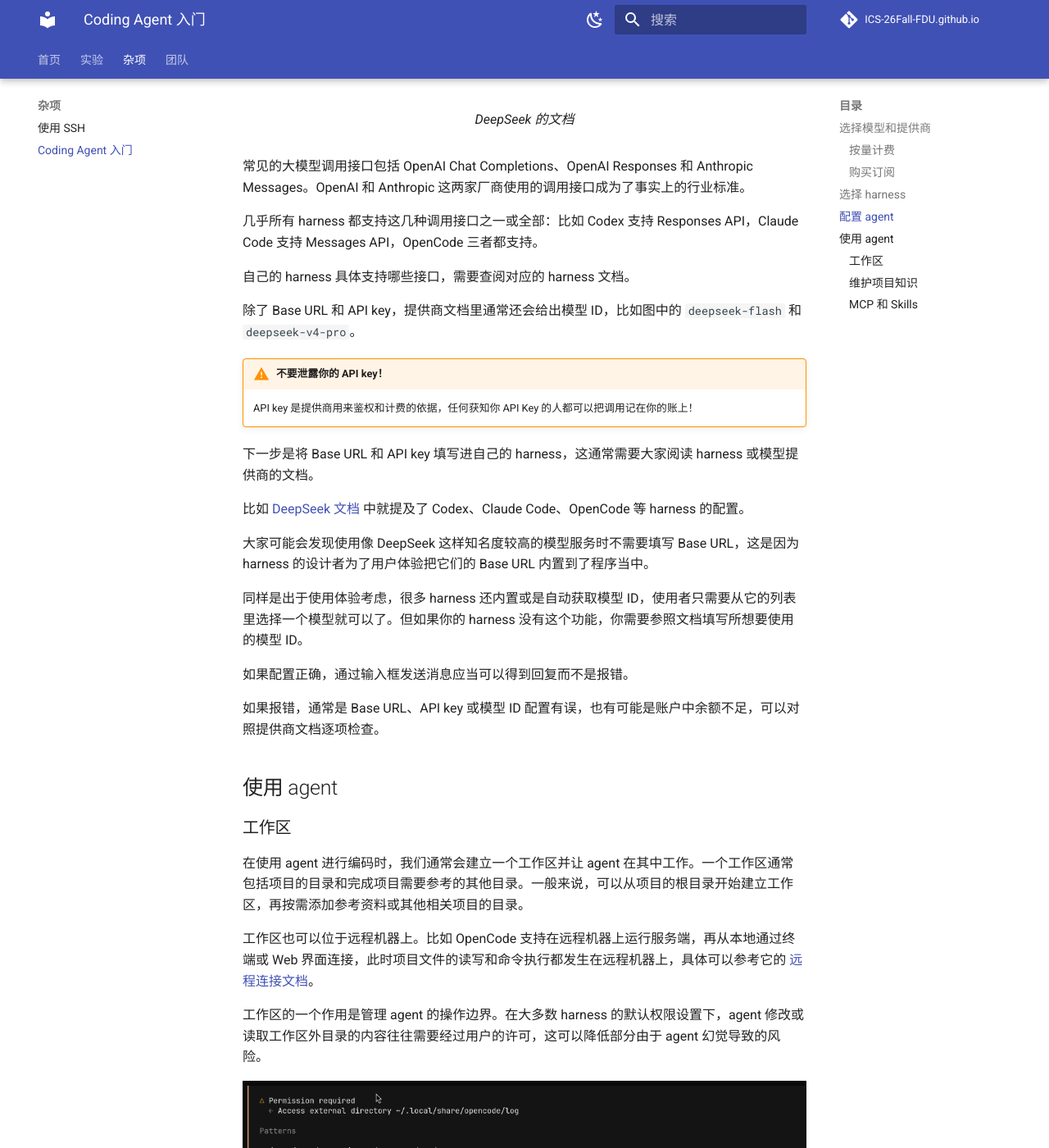
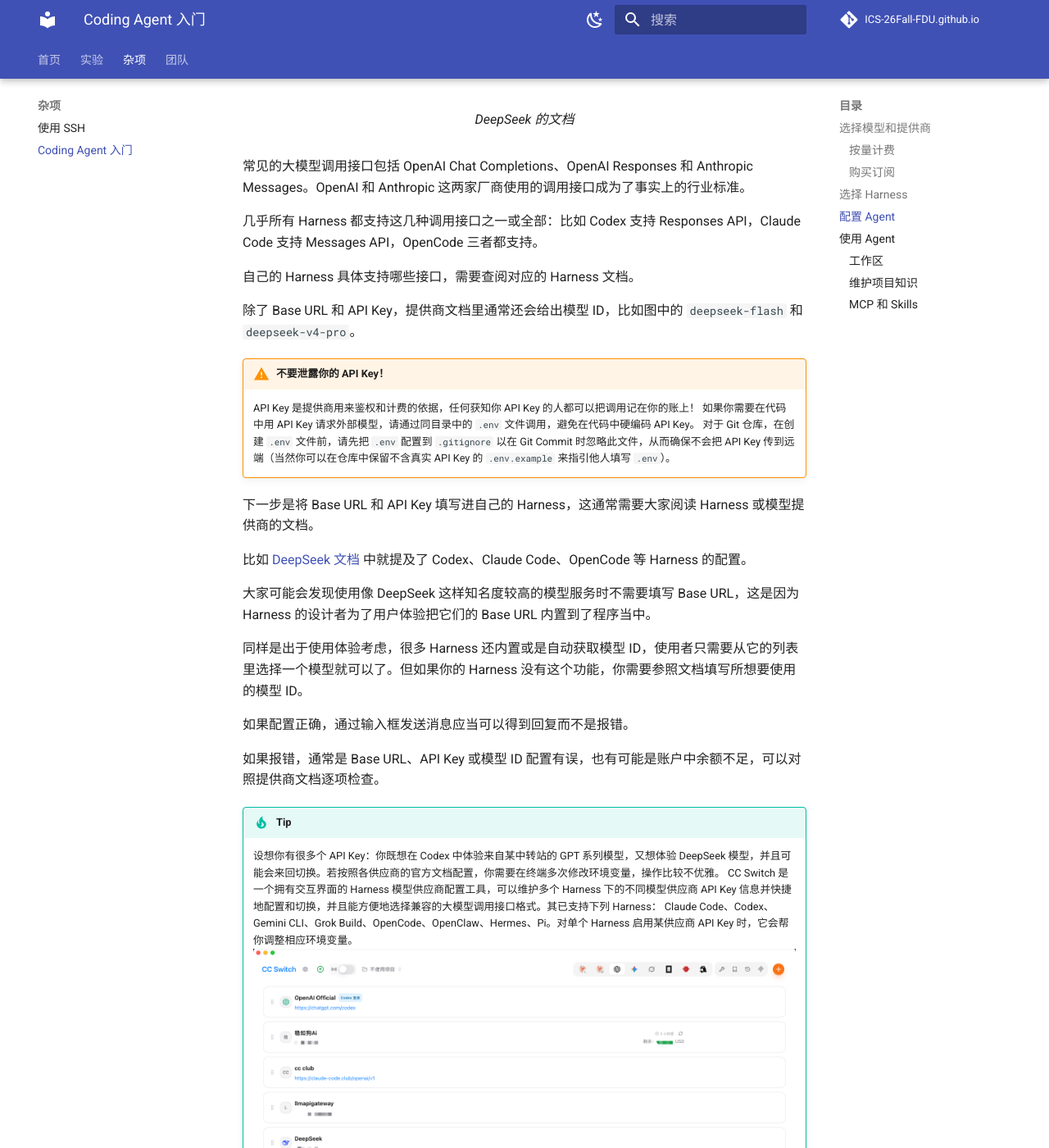
Before and after one commit to ICS-26Fall-FDU/ICS-26Fall-FDU.github.io, an MkDocs documentation site: the page built from docs/misc/coding-agent.md, in a window 1280 px wide and 1400 px high, scrolled down 6465 px. Shown: the whole window at 82% size. Built offline with MkDocs 1.6.1 and Material for MkDocs 9.7.7, drawn with Linux system fonts in a browser that asks for light colours; comment, search, counter and statistics services are not loaded; some of the changed text lies outside the part shown.

Commit message:
doc(coding-agent): perf agent configuration, add introduction for cc switch; perf 'Agent' and 'Harness'

```diff
--- a/docs/misc/coding-agent.md
+++ b/docs/misc/coding-agent.md
@@ -1,12 +1,12 @@
 # Coding Agent 入门
 
-Agent 是 LLM 及运行时框架（harness）的结合体。
+Agent 是 LLM 及运行时框架（Harness）的结合体。
 
-出于实际需要，人们为不同的工作设计了专门的 agent，其中专为编码任务设计的叫作 Coding Agent。
+出于实际需要，人们为不同的工作设计了专门的 Agent，其中专为编码任务设计的叫作 Coding Agent。
 
-由于 Coding Agent 是一个快速发展的概念，这篇文章不可避免地会有不少错漏。我们在这里暂时只介绍从 harness、模型选择到 agent 配置与使用的一些基本概念，至于具体使用需要大家查阅对应文档并动手尝试。
+由于 Coding Agent 是一个快速发展的概念，这篇文章不可避免地会有不少错漏。我们在这里暂时只介绍从 Harness、模型选择到 Agent 配置与使用的一些基本概念，至于具体使用需要大家查阅对应文档并动手尝试。
 
-!!! question "为什么需要 harness"
+!!! question "为什么需要 Harness"
 
     不少同学或许使用过像是 ChatGPT、DeepSeek 或是豆包这样的 LLM 聊天机器人来完成编码工作。大家只需要在网页或客户端的聊天框中输入文字或上传图片来描述自己的需求，把这些内容作为提示词发送给机器人，稍等片刻就能看到回复中写好的代码。
 
@@ -19,11 +19,11 @@
 
     它给 LLM 提供了同外部世界交互的**工具**，允许它在一定边界内采取行动（比如让它可以自己调用工具去查看代码文件，或是执行某个命令并获得反馈，但是不应该允许它删掉你的重要文件）。
 
-    它同时负责管理 LLM 的**上下文**，决定哪些内容该保留、哪些被丢弃和压缩，通过把某些重要的内容常驻在会话当中，harness 也能缓解重要的信息随着上下文增长被隐式遗忘的风险。
+    它同时负责管理 LLM 的**上下文**，决定哪些内容该保留、哪些被丢弃和压缩，通过把某些重要的内容常驻在会话当中，Harness 也能缓解重要的信息随着上下文增长被隐式遗忘的风险。
 
-    最后，为了让 LLM 能够使用工具并看到结果，根据上下文做出 「下一步该怎么做才能完成任务」 的决策，harness 还需要**编排** LLM 的**控制循环**使其真的能够端到端地思考和解决问题。
+    最后，为了让 LLM 能够使用工具并看到结果，根据上下文做出 「下一步该怎么做才能完成任务」 的决策，Harness 还需要**编排** LLM 的**控制循环**使其真的能够端到端地思考和解决问题。
 
-    这里的三点可以说是 harness 最重要的部分：**工具**（Tool）、**上下文**（Context）和**控制循环**（Control Loop，有时也被称为编排）。
+    这里的三点可以说是 Harness 最重要的部分：**工具**（Tool）、**上下文**（Context）和**控制循环**（Control Loop，有时也被称为编排）。
 
 ## 选择模型和提供商
 
@@ -55,7 +55,7 @@
   <figcaption>DeepSeek V4.1 Flash 的部分提供商</figcaption>
 </figure>
 
-对于提供订阅服务的提供商来说，用量较大时，用户按量计费的总花费通常远高于订阅套餐；agent 场景的 token 消耗普遍较高，按量计费可能带来高昂开销。
+对于提供订阅服务的提供商来说，用量较大时，用户按量计费的总花费通常远高于订阅套餐；Agent 场景的 token 消耗普遍较高，按量计费可能带来高昂开销。
 
 除了上述提供商，部分单位和个人也会搭建中转站来供客户按量计费使用海外前沿模型。由于许多中转站的上游使用批量创建的订阅账号池而非按量付费，它们的价格往往可以做到官方按量计费的 1/30 以下。但是大多数采用这种方案的中转站延迟和稳定性往往相对糟糕。
 
@@ -91,9 +91,9 @@
   <figcaption>TA 的 Claude 账号被 Anthropic 封禁</figcaption>
 </figure>
 
-## 选择 harness
+## 选择 Harness
 
-常见的由模型厂商开发的通用/编码 harness 包括：
+常见的由模型厂商开发的通用/编码 Harness 包括：
 
 - OpenAI 公司推出的 Codex（CLI 开源）
 - Anthropic 公司推出的 Claude Code（闭源）
@@ -102,34 +102,34 @@
 - 深度求索公司推出的 DeepSeek Harness（开源）
 - ...
 
-常见的由第三方开发的 harness 包括：
+常见的由第三方开发的 Harness 包括：
 
 - Pi
 - OpenCode
 - ...
 
-选择一个 harness 的首要考虑是自己所要使用的 LLM。
+选择一个 Harness 的首要考虑是自己所要使用的 LLM。
 
-为了更贴合 agent 这一使用场景的需要，如今 LLM 的后训练大量围绕 agent 能力展开。尽管厂家通常会在训练中组合使用多种 harness 以提升模型在不同 harness 上的泛化性，但实际上，模型不可避免地会在某些 harness 上表现更好，而在另一些 harness 上表现更差。
+为了更贴合 Agent 这一使用场景的需要，如今 LLM 的后训练大量围绕 Agent 能力展开。尽管厂家通常会在训练中组合使用多种 Harness 以提升模型在不同 Harness 上的泛化性，但实际上，模型不可避免地会在某些 Harness 上表现更好，而在另一些 Harness 上表现更差。
 
 <figure markdown="span">
   ![deepseek](../assets/deepseek.jpeg){ width="300" }
   <figcaption>在 DSH 极简模式上表现更好的 DeepSeek V4 Pro 0813</figcaption>
 </figure>
 
-由于许多厂商的商业策略是提供订阅套餐，将自家模型和 harness 组合出售，厂商在训练时可能会优先保证模型在自家 harness 上的表现。因此，模型厂商提供的第一方 harness 通常会表现相对较好。除此以外，对开放权重模型来说，训练数据往往也覆盖了 Codex、Claude Code、OpenCode 等主流 harness，因此模型在这些 harness 上通常也有不错的表现。
+由于许多厂商的商业策略是提供订阅套餐，将自家模型和 Harness 组合出售，厂商在训练时可能会优先保证模型在自家 Harness 上的表现。因此，模型厂商提供的第一方 Harness 通常会表现相对较好。除此以外，对开放权重模型来说，训练数据往往也覆盖了 Codex、Claude Code、OpenCode 等主流 Harness，因此模型在这些 Harness 上通常也有不错的表现。
 
-harness 自身的安全性也很重要。除了 Vibe Coding 本身可能带来的安全风险，部分厂商也在自家的 harness 中收集使用数据并将其作为对用户进行风险控制的手段。考虑到部分海外厂商会主动封禁来自中国内地用户的访问，这可能会给大家的使用带来麻烦。
+Harness 自身的安全性也很重要。除了 Vibe Coding 本身可能带来的安全风险，部分厂商也在自家的 Harness 中收集使用数据并将其作为对用户进行风险控制的手段。考虑到部分海外厂商会主动封禁来自中国内地用户的访问，这可能会给大家的使用带来麻烦。
 
-因为不同 harness 的系统提示词和工具定义不同，前缀缓存的命中情况会有差异。具体差异需要大家在实际使用中体会和比较。
+因为不同 Harness 的系统提示词和工具定义不同，前缀缓存的命中情况会有差异。具体差异需要大家在实际使用中体会和比较。
 
-## 配置 agent
+## 配置 Agent
 
-现在我们已经选好了使用的模型和 harness，接下来要做的就是将我们选好的模型配置进 harness 了。大多数 harness 都允许使用者配置来自不同提供商的模型，不过配置流程会根据大家选用模型的不同而存在一些差异。
+现在我们已经选好了使用的模型和 Harness，接下来要做的就是将我们选好的模型配置进 Harness 了。大多数 Harness 都允许使用者配置来自不同提供商的模型，不过配置流程会根据大家选用模型的不同而存在一些差异。
 
-如果大家使用的是模型厂商的官方 harness 并已经购买了对应厂商的订阅套餐，那么配置会非常简单：只需在 harness 里根据提示登录你购买订阅时使用的账号。
+如果大家使用的是模型厂商的官方 Harness 并已经购买了对应厂商的订阅套餐，那么配置会非常简单：只需在 Harness 里根据提示登录你购买订阅时使用的账号。
 
-一般来说，除了这种情况以外，大家需要手动在自己的 harness 中配置模型。这首先需要在提供商的网站上获取 Base URL 和 API key 两个字段。其中 Base URL 是商家提供模型服务的网络路径，API key 是商家鉴权和计费的依据，也是我们调用服务的凭证。获取这二者通常需要大家阅读模型提供商的文档。
+一般来说，除了这种情况以外，大家需要手动在自己的 Harness 中配置模型。这首先需要在提供商的网站上获取 Base URL 和 API Key 两个字段。其中 Base URL 是商家提供模型服务的网络路径，API Key 是商家鉴权和计费的依据，也是我们调用服务的凭证。获取这二者通常需要大家阅读模型提供商的文档。
 
 以 DeepSeek 为例：
 
@@ -140,92 +140,99 @@
 
 常见的大模型调用接口包括 OpenAI Chat Completions、OpenAI Responses 和 Anthropic Messages。OpenAI 和 Anthropic 这两家厂商使用的调用接口成为了事实上的行业标准。
 
-几乎所有 harness 都支持这几种调用接口之一或全部：比如 Codex 支持 Responses API，Claude Code 支持 Messages API，OpenCode 三者都支持。
+几乎所有 Harness 都支持这几种调用接口之一或全部：比如 Codex 支持 Responses API，Claude Code 支持 Messages API，OpenCode 三者都支持。
 
-自己的 harness 具体支持哪些接口，需要查阅对应的 harness 文档。
+自己的 Harness 具体支持哪些接口，需要查阅对应的 Harness 文档。
 
-除了 Base URL 和 API key，提供商文档里通常还会给出模型 ID，比如图中的 `deepseek-flash` 和 `deepseek-v4-pro`。
+除了 Base URL 和 API Key，提供商文档里通常还会给出模型 ID，比如图中的 `deepseek-flash` 和 `deepseek-v4-pro`。
 
-!!! warning "不要泄露你的 API key！"
+!!! warning "不要泄露你的 API Key！"
 
-    API key 是提供商用来鉴权和计费的依据，任何获知你 API Key 的人都可以把调用记在你的账上！
+    API Key 是提供商用来鉴权和计费的依据，任何获知你 API Key 的人都可以把调用记在你的账上！
+    如果你需要在代码中用 API Key 请求外部模型，请通过同目录中的 `.env` 文件调用，避免在代码中硬编码 API Key。
+    对于 Git 仓库，在创建 `.env` 文件前，请先把 `.env` 配置到 `.gitignore` 以在 Git Commit 时忽略此文件，从而确保不会把 API Key 传到远端（当然你可以在仓库中保留不含真实 API Key 的 `.env.example` 来指引他人填写 `.env`）。
 
-下一步是将 Base URL 和 API key 填写进自己的 harness，这通常需要大家阅读 harness 或模型提供商的文档。
+下一步是将 Base URL 和 API Key 填写进自己的 Harness，这通常需要大家阅读 Harness 或模型提供商的文档。
 
-比如 [DeepSeek 文档](https://api-docs.deepseek.com/zh-cn/) 中就提及了 Codex、Claude Code、OpenCode 等 harness 的配置。
+比如 [DeepSeek 文档](https://api-docs.deepseek.com/zh-cn/) 中就提及了 Codex、Claude Code、OpenCode 等 Harness 的配置。
 
-大家可能会发现使用像 DeepSeek 这样知名度较高的模型服务时不需要填写 Base URL，这是因为 harness 的设计者为了用户体验把它们的 Base URL 内置到了程序当中。
+大家可能会发现使用像 DeepSeek 这样知名度较高的模型服务时不需要填写 Base URL，这是因为 Harness 的设计者为了用户体验把它们的 Base URL 内置到了程序当中。
 
-同样是出于使用体验考虑，很多 harness 还内置或是自动获取模型 ID，使用者只需要从它的列表里选择一个模型就可以了。但如果你的 harness 没有这个功能，你需要参照文档填写所想要使用的模型 ID。
+同样是出于使用体验考虑，很多 Harness 还内置或是自动获取模型 ID，使用者只需要从它的列表里选择一个模型就可以了。但如果你的 Harness 没有这个功能，你需要参照文档填写所想要使用的模型 ID。
 
 如果配置正确，通过输入框发送消息应当可以得到回复而不是报错。
 
-如果报错，通常是 Base URL、API key 或模型 ID 配置有误，也有可能是账户中余额不足，可以对照提供商文档逐项检查。
+如果报错，通常是 Base URL、API Key 或模型 ID 配置有误，也有可能是账户中余额不足，可以对照提供商文档逐项检查。
 
-## 使用 agent
+!!! tip 使用 CC Switch 交互式配置与切换 Harness 的模型供应商
+
+    设想你有很多个 API Key：你既想在 Codex 中体验来自某中转站的 GPT 系列模型，又想体验 DeepSeek 模型，并且可能会来回切换。若按照各供应商的官方文档配置，你需要在终端多次修改环境变量，操作比较不优雅。
+    CC Switch 是一个拥有交互界面的 Harness 模型供应商配置工具，可以维护多个 Harness 下的不同模型供应商 API Key 信息并快捷地配置和切换，并且能方便地选择兼容的大模型调用接口格式。其已支持下列 Harness： Claude Code、Codex、Gemini CLI、Grok Build、OpenCode、OpenClaw、Hermes、Pi。对单个 Harness 启用某供应商 API Key 时，它会帮你调整相应环境变量。![某 TA 的 CC Switch 主界面](../assets/cc-switch.png)
+
+## 使用 Agent
 
 ### 工作区
 
-在使用 agent 进行编码时，我们通常会建立一个工作区并让 agent 在其中工作。一个工作区通常包括项目的目录和完成项目需要参考的其他目录。一般来说，可以从项目的根目录开始建立工作区，再按需添加参考资料或其他相关项目的目录。
+在使用 Agent 进行编码时，我们通常会建立一个工作区并让 Agent 在其中工作。一个工作区通常包括项目的目录和完成项目需要参考的其他目录。一般来说，可以从项目的根目录开始建立工作区，再按需添加参考资料或其他相关项目的目录。
 
 工作区也可以位于远程机器上。比如 OpenCode 支持在远程机器上运行服务端，再从本地通过终端或 Web 界面连接，此时项目文件的读写和命令执行都发生在远程机器上，具体可以参考它的 [远程连接文档](https://opencode.ai/docs/cli/#attach)。
 
-工作区的一个作用是管理 agent 的操作边界。在大多数 harness 的默认权限设置下，agent 修改或读取工作区外目录的内容往往需要经过用户的许可，这可以降低部分由于 agent 幻觉导致的风险。
+工作区的一个作用是管理 Agent 的操作边界。在大多数 Harness 的默认权限设置下，Agent 修改或读取工作区外目录的内容往往需要经过用户的许可，这可以降低部分由于 Agent 幻觉导致的风险。
 
 <figure markdown="span">
   ![permission](../assets/permission.png)
   <figcaption> OpenCode 的权限请求 </figcaption>
 </figure>
 
-很多 harness 提供了自动批准 agent 请求的功能，大家应当谨慎使用。
+很多 Harness 提供了自动批准 Agent 请求的功能，大家应当谨慎使用。
 
 ### 维护项目知识
 
-在 agent 能够读写项目文件之后，我们还需要考虑一件事：它应该怎样了解这个项目？
+在 Agent 能够读写项目文件之后，我们还需要考虑一件事：它应该怎样了解这个项目？
 
 !!! question "它不能去读代码吗？"
 
-    直接让 agent 去读代码当然可行，并且在规模不那么大的代码仓库中是最高效的手段。但有些时候代码只能告诉 agent 一个功能是如何实现的，而没法告诉它为什么要这样实现。比如，某段看似多余的代码可能是为了兼容旧版本的数据，某个测试只能在特定的机器上运行......这些项目特定的知识可能在之前的讨论中提到过，不过随着对话被压缩，或是换了会话、甚至另一种 harness，它们未必还在 agent 的上下文里。
+    直接让 Agent 去读代码当然可行，并且在规模不那么大的代码仓库中是最高效的手段。但有些时候代码只能告诉 Agent 一个功能是如何实现的，而没法告诉它为什么要这样实现。比如，某段看似多余的代码可能是为了兼容旧版本的数据，某个测试只能在特定的机器上运行......这些项目特定的知识可能在之前的讨论中提到过，不过随着对话被压缩，或是换了会话、甚至另一种 Harness，它们未必还在 Agent 的上下文里。
 
 在 Vibe Coding 的过程中大家有时会将将来仍然有用的知识保存在项目文件中，并随着项目的变化一起维护。
 
-一个常见的做法是在项目根目录放置 [AGENTS.md](https://agents.md/)。这是一个写给 agent 看的 Markdown 文件，可以记录构建和测试命令、修改代码时需要遵循的约定，以及其他项目文档的位置。支持这一约定的 harness 会按自己的规则将文件内容加载到上下文中。
+一个常见的做法是在项目根目录放置 [AGENTS.md](https://Agents.md/)。这是一个写给 Agent 看的 Markdown 文件，可以记录构建和测试命令、修改代码时需要遵循的约定，以及其他项目文档的位置。支持这一约定的 Harness 会按自己的规则将文件内容加载到上下文中。
 
-一些 harness 也支持用户级的指令文件，用来保存跨项目通用的个人偏好。比如 OpenCode 支持在[用户配置目录中放置 `AGENTS.md`](https://opencode.ai/docs/rules/#global)。把这类知识保存在仓库中，是为了让它们随项目一起维护，并与其他参与者共享。
+一些 Harness 也支持用户级的指令文件，用来保存跨项目通用的个人偏好。比如 OpenCode 支持在[用户配置目录中放置 `AGENTS.md`](https://opencode.ai/docs/rules/#global)。把这类知识保存在仓库中，是为了让它们随项目一起维护，并与其他参与者共享。
 
 `AGENTS.md` 应当尽可能保持简短，只放大多数任务都需要知道的信息。而相对较长的信息可以放在 `README.md` 或 `docs/` 中，再在 `AGENTS.md` 里说明什么时候应该阅读或修改它们。
 
-如果一类知识只在特定任务中才会用到，或者某套操作会反复执行，也可以把它们整理成下一节介绍的 [Skills](https://agentskills.io/home)，让 agent 按需读取说明、查阅资料或执行配套脚本。
+如果一类知识只在特定任务中才会用到，或者某套操作会反复执行，也可以把它们整理成下一节介绍的 [Skills](https://Agentskills.io/home)，让 Agent 按需读取说明、查阅资料或执行配套脚本。
 
-这些项目知识和代码同样需要维护。比较好的做法是让 agent 在一次工作结束后更新过时的知识、补充缺少的说明，并在由你检查后将它们和代码一起提交。
+这些项目知识和代码同样需要维护。比较好的做法是让 Agent 在一次工作结束后更新过时的知识、补充缺少的说明，并在由你检查后将它们和代码一起提交。
 
 ### MCP 和 Skills
 
-还记得我们一开始提到的 harness 的三个核心部分吗？分别是工具、上下文和控制循环。大多数 harness 的控制循环都遵循 ReAct（Reasoning + Acting，即「思考—行动」）范式，这一范式对普通用户来说一般没有修改的必要。为了让 agent 完成不同的任务，人们会通过 MCP （模型上下文协议）和 Skills 从工具和上下文这两个方向扩大 agent 的能力边界。
+还记得我们一开始提到的 Harness 的三个核心部分吗？分别是工具、上下文和控制循环。大多数 Harness 的控制循环都遵循 ReAct（Reasoning + Acting，即「思考—行动」）范式，这一范式对普通用户来说一般没有修改的必要。为了让 Agent 完成不同的任务，人们会通过 MCP （模型上下文协议）和 Skills 从工具和上下文这两个方向扩大 Agent 的能力边界。
 
 那它们是怎么工作的呢？
 
 不知道大家有没有在 VS Code 中使用过 IntelliSense 这个功能：它的很多能力由语言服务器提供。语言服务器能够实时对代码进行静态分析。大家在编辑器里能快速跳转到定义或实现、改完一行马上看到错误提示而不用等待编译，靠的都是语言服务器。
 
-时至今日，agent 在相对较大的代码库中还是容易编造不存在的方法或接口——要是能让它像我们一样看到语言服务器的诊断信息就好了。
+时至今日，Agent 在相对较大的代码库中还是容易编造不存在的方法或接口——要是能让它像我们一样看到语言服务器的诊断信息就好了。
 
-这需要我们对 agent 做两件事情：
+这需要我们对 Agent 做两件事情：
 
 1. 给它一个工具：让它能够调用语言服务器做静态检查，并告诉它调用方法。
 2. 给它一些知识：告知它对于我们的项目，在每次修改完代码后都要调用这个诊断工具进行静态检查。
 
-像「要是 AI 能实时看到语言服务器的诊断信息就好了」这样的需求还有很多，并且其中不少因人而异：比如为某个特定异构计算硬件开发软件的程序员可能会想要让 agent 在编写代码时了解硬件的物理限制；某个分析师可能会想要让 agent 调用工具来获取几家新闻媒体的最新消息......
+像「要是 AI 能实时看到语言服务器的诊断信息就好了」这样的需求还有很多，并且其中不少因人而异：比如为某个特定异构计算硬件开发软件的程序员可能会想要让 Agent 在编写代码时了解硬件的物理限制；某个分析师可能会想要让 Agent 调用工具来获取几家新闻媒体的最新消息......
 
-指望 harness 开发者把为这些需求服务的工具和知识全部打包进去是不现实的，终端用户需要自己把这些工具和知识交给 agent。
+指望 Harness 开发者把为这些需求服务的工具和知识全部打包进去是不现实的，终端用户需要自己把这些工具和知识交给 Agent。
 
-MCP 和 Skills 就是为解决这类问题而产生的。其中 MCP 为 agent 提供了用户可以自定义的工具（比如一个从某个新闻网站获取消息的工具），harness 可以据此将工具名、参数格式和说明放入 agent 的上下文供其调用。Skills 允许 agent 在进行某件任务的时候按需读取 Skill 中与任务相关的知识（比如为某类项目配置语言服务器、运行诊断和处理常见报错的方法）。
+MCP 和 Skills 就是为解决这类问题而产生的。其中 MCP 为 Agent 提供了用户可以自定义的工具（比如一个从某个新闻网站获取消息的工具），Harness 可以据此将工具名、参数格式和说明放入 Agent 的上下文供其调用。Skills 允许 Agent 在进行某件任务的时候按需读取 Skill 中与任务相关的知识（比如为某类项目配置语言服务器、运行诊断和处理常见报错的方法）。
 
 MCP 还可以用于从服务器获得资源，如果想要了解可以参看 [MCP 的文档](https://modelcontextprotocol.io)。
 
 配置 MCP 和 Skills 时，我们还可以选择它们的作用范围。比如 OpenCode 可以将 MCP 写入[项目级或用户级配置](https://opencode.ai/docs/config/)，Skills 也有对应的[存放目录](https://opencode.ai/docs/skills/#place-files)：
 
 - **项目级**：供当前项目使用，适合项目专用的工具和操作方法。
-- **用户级**：供当前用户在同一 harness 的多个项目中复用，适合经常使用的通用工具和知识，比如处理 PDF 或是制作 PPT 的 Skill。这样切换项目时就不必重新配置。
+- **用户级**：供当前用户在同一 Harness 的多个项目中复用，适合经常使用的通用工具和知识，比如处理 PDF 或是制作 PPT 的 Skill。这样切换项目时就不必重新配置。
 
 !!! example "金谷园饺子馆和麦当劳"
 
@@ -237,10 +244,10 @@
 
     虽然上海暂时没有金谷园饺子馆，但大家熟悉的餐饮巨头麦当劳也推出了 [MCP 服务器](https://github.com/M-China/mcd-mcp-server)。
 
-    大家可以给自己的 agent 发送：
+    大家可以给自己的 Agent 发送：
 
     > 帮我在用户级配置中接入这个 MCP，让我在不同项目中都能使用：https://github.com/M-China/mcd-mcp-server
 
     来接入麦当劳 ~~并给自己点一份咸蛋黄鸡腿蛋月堡三件套。~~
 
-在较大的项目中，一个比较经济的做法是要求 agent 将可复用的复杂操作总结成 Skill。只适用于当前项目的内容可以留在项目里，能用于多个项目的方法则可以整理成用户级的 Skill，之后在其他项目中复用。
+在较大的项目中，一个比较经济的做法是要求 Agent 将可复用的复杂操作总结成 Skill。只适用于当前项目的内容可以留在项目里，能用于多个项目的方法则可以整理成用户级的 Skill，之后在其他项目中复用。
```
Also changed, not shown: docs/assets/cc-switch.png (added).
